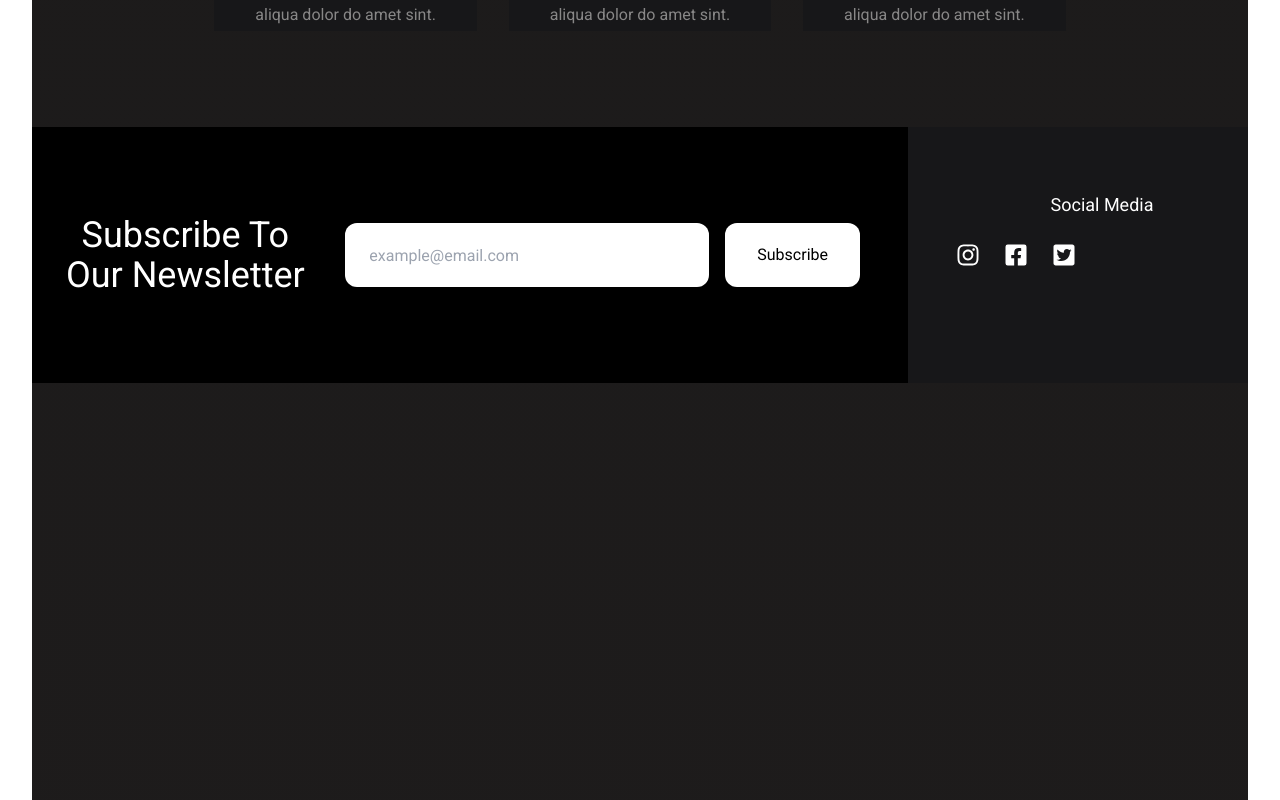
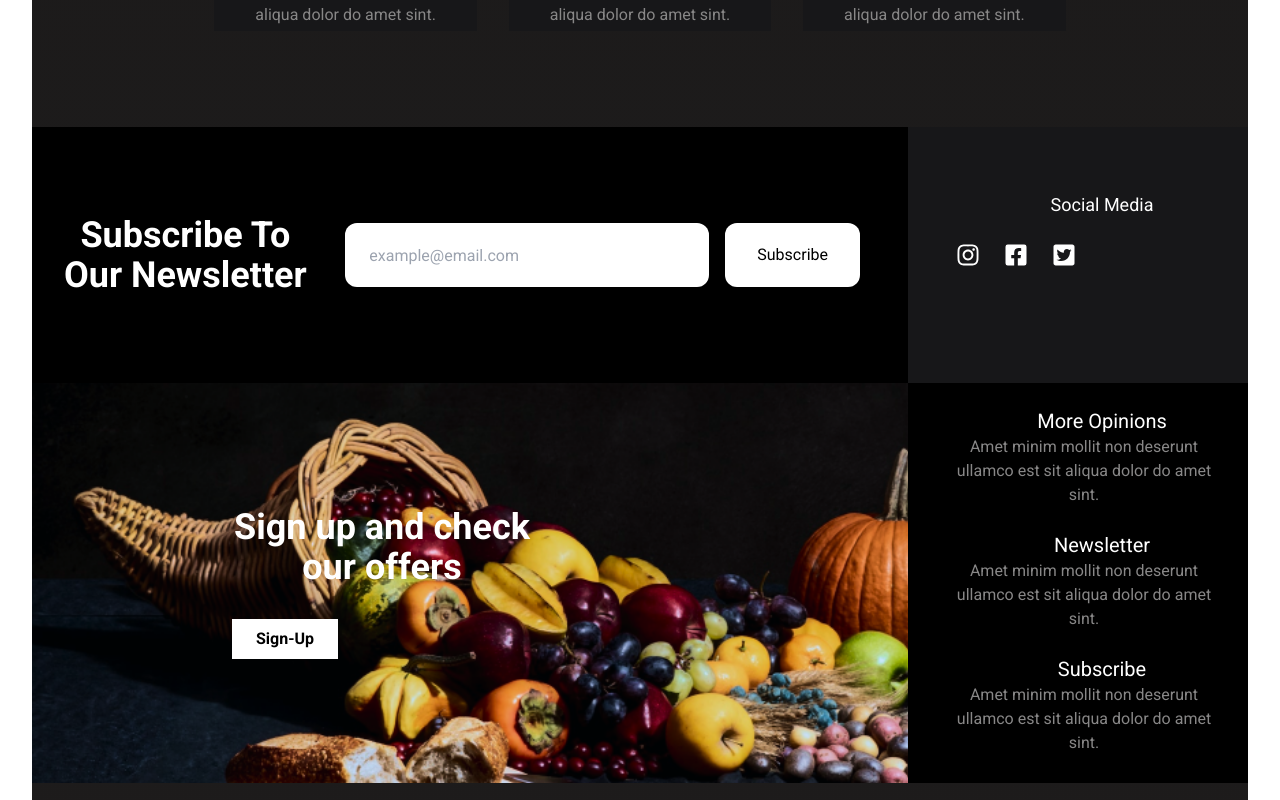
Before and after one commit to Vitholu/fruit-empire, a React (Vite) app: page / in a window 1280 px wide. Shown: the part 3760-4560 px from the top of the page. Built offline with nearby package versions, Linux system fonts and the light colour scheme.

Commit message:
Add pre-footer styling

```diff
--- a/src/App.tsx
+++ b/src/App.tsx
@@ -7,6 +7,7 @@ import HowItWorks from './components/HowItWorks'
 import FruitShop from './components/FruitShop'
 import Reviews from './components/Reviews'
 import Newsletter from './components/Newsletter'
+import PreFooter from './components/PreFooter'
 import './App.css'
 
 function App() {
@@ -38,8 +39,12 @@ function App() {
                     <Reviews />
                 </div>
 
+                <div>
+                    <Newsletter />
+                </div>
+
                 <div className="h-v5/5">
-                    <Newsletter />
+                    <PreFooter />
                 </div>
             </div>
         </div>
--- a/src/assets/index.js
+++ b/src/assets/index.js
@@ -6,9 +6,12 @@ import OrangeShop_Card from './OrangeShop_Card.png'
 import CherryShop_Card from './CherryShop_Card.png'
 import AvocadoShop_Card from './AvocadoShop_Card.png'
 import StrawberriesShop_Card from './StrawberriesShop_Card.png'
+
 import UserReview1 from './UserReview1.png'
 import UserReview2 from './UserReview2.png'
 import UserReview3 from './UserReview3.png'
+
+import Background_PreFooter from './Background_PreFooter.png'
 
 export {
     BananaShop_Card,
@@ -22,4 +25,5 @@ export {
     UserReview1,
     UserReview2,
     UserReview3,
+    Background_PreFooter,
 }
--- a/src/components/Newsletter.tsx
+++ b/src/components/Newsletter.tsx
@@ -1,5 +1,6 @@
 import React from 'react'
 import { FaInstagram, FaFacebookSquare, FaTwitterSquare } from 'react-icons/fa'
+
 const SubmitEmail = () => {
     const handleSubmit = (e) => {
         e.preventDefault()
@@ -31,7 +32,7 @@ const Newsletter = () => {
             <div className="flex flex-3 bg-black justify-center items-center">
                 <div className="flex flex-1 gap-8">
                     <div className="text-4xl flex-1">
-                        <h2 className="ml-auto w-64">Subscribe To Our Newsletter</h2>
+                        <h2 className="ml-auto w-64 font-bold">Subscribe To Our Newsletter</h2>
                     </div>
 
                     <div className="flex flex-2 items-center">
--- /dev/null
+++ b/src/components/PreFooter.tsx
@@ -0,0 +1,42 @@
+import React from 'react'
+import { Background_PreFooter } from '../assets/index.js'
+
+const PreFooter = () => {
+    return (
+        <div className="flex">
+            <div className="flex flex-col flex-3 bg-pre-footer bg-no-repeat bg-cover min-h-[25rem] justify-center gap-8">
+                <p className="text-4xl font-bold w-[300px] ml-[200px]">
+                    Sign up and check our offers
+                </p>
+                <div>
+                    <button className="bg-white flex text-black justify-center p-2 font-bold pl-6 pr-6 ml-[200px]">
+                        Sign-Up
+                    </button>
+                </div>
+            </div>
+
+            <div className="flex flex-col flex-1 bg-black pl-12 ">
+                <div className="pt-6">
+                    <h2 className="text-xl">More Opinions</h2>
+                    <p className="text-gray-50 max-w-[16rem]">
+                        Amet minim mollit non deserunt ullamco est sit aliqua dolor do amet sint.
+                    </p>
+                </div>
+                <div className="pt-6">
+                    <h2 className="text-xl">Newsletter</h2>
+                    <p className="text-gray-50 max-w-[16rem]">
+                        Amet minim mollit non deserunt ullamco est sit aliqua dolor do amet sint.
+                    </p>
+                </div>
+                <div className="pt-6">
+                    <h2 className="text-xl">Subscribe</h2>
+                    <p className="text-gray-50 max-w-[16rem]">
+                        Amet minim mollit non deserunt ullamco est sit aliqua dolor do amet sint.
+                    </p>
+                </div>
+            </div>
+        </div>
+    )
+}
+
+export default PreFooter
--- a/tailwind.config.cjs
+++ b/tailwind.config.cjs
@@ -47,6 +47,7 @@ module.exports = {
             },
             backgroundImage: {
                 'gradient-radial': 'radial-gradient(var(--tw-gradient-stops))',
+                'pre-footer': "url('./src/assets/Background_PreFooter.png')",
             },
             fontSize: {
                 hero: '64px',
```
Also changed, not shown: src/assets/Background_PreFooter.png (added).
